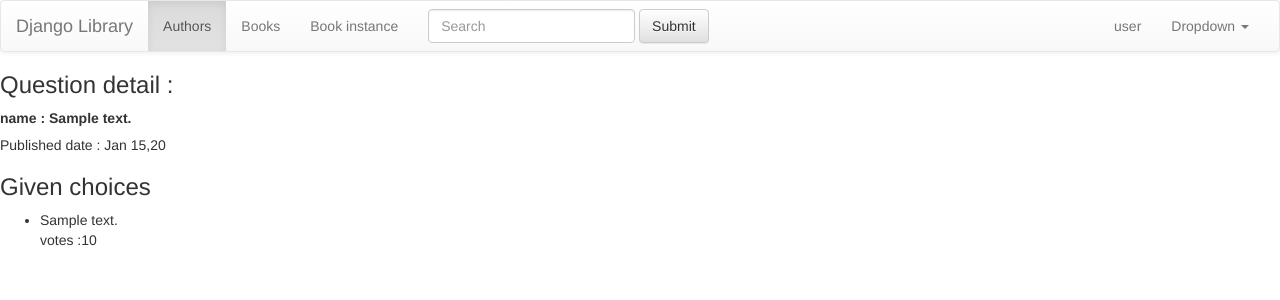
After one commit to Kishy-nivas/djangopollstutorial, a Django app: template polls/templates/polls/detail.html in a window 1280 px wide. The commit adds this page. Shown: the top 300 px of the page. Run offline with Django 3.2, Linux system fonts and the light colour scheme; the template is opened without the code that fills it: most values are stand-ins (such as "Sample title", 1, 10 or a date in 2020); some libraries are stand-ins or nearby versions.

Commit message:
Detail and index view works perfectly

```diff
--- /dev/null
+++ b/polls/templates/polls/detail.html
@@ -0,0 +1,13 @@
+{% extends 'polls/base.html'%}
+{% block content %}
+<h3> Question detail : </h3>
+<strong>name : {{question_detail.question_text}} </strong>
+<h5>Published date : {{question_detail.pub_date|date:"M d,y" }}</h5>
+<h3> Given choices </h3>
+<ul>
+{% for choice in question_detail.choice_set.all %}
+<li> {{choice.choice_text}}</li>
+votes :{{choice.votes }}
+{% endfor %}
+</ul>
+{% endblock %}
--- a/polls/templates/polls/index.html
+++ b/polls/templates/polls/index.html
@@ -2,7 +2,7 @@
 {% block content %}
 <ul>
     {% for question in question_list %}
-    <li><a href ="/polls/{{question.id}}">{{question.question_text}}</a></li>
+    <li><a href ="{% url 'detail' question.id %}">{{question.question_text}}</a></li>
 {% endfor %}
 </ul>
 {% endblock %}
--- a/polls/views.py
+++ b/polls/views.py
@@ -1,4 +1,4 @@
-from django.shortcuts import render
+from django.shortcuts import render,get_object_or_404
 from django.http import HttpResponse
 from polls.models import Question,Choice
 
@@ -15,4 +15,5 @@ def votes(request,question_id):
     return HttpResponse("You are looking at votes for the question with id %s" % question_id)
 
 def detail(request,question_id):
-    return HttpResponse("You are looking at the details page %s" % question_id)
+    question_detail = get_object_or_404(Question,id=question_id)
+    return render(request,'polls/detail.html',{'question_detail':question_detail})
```
